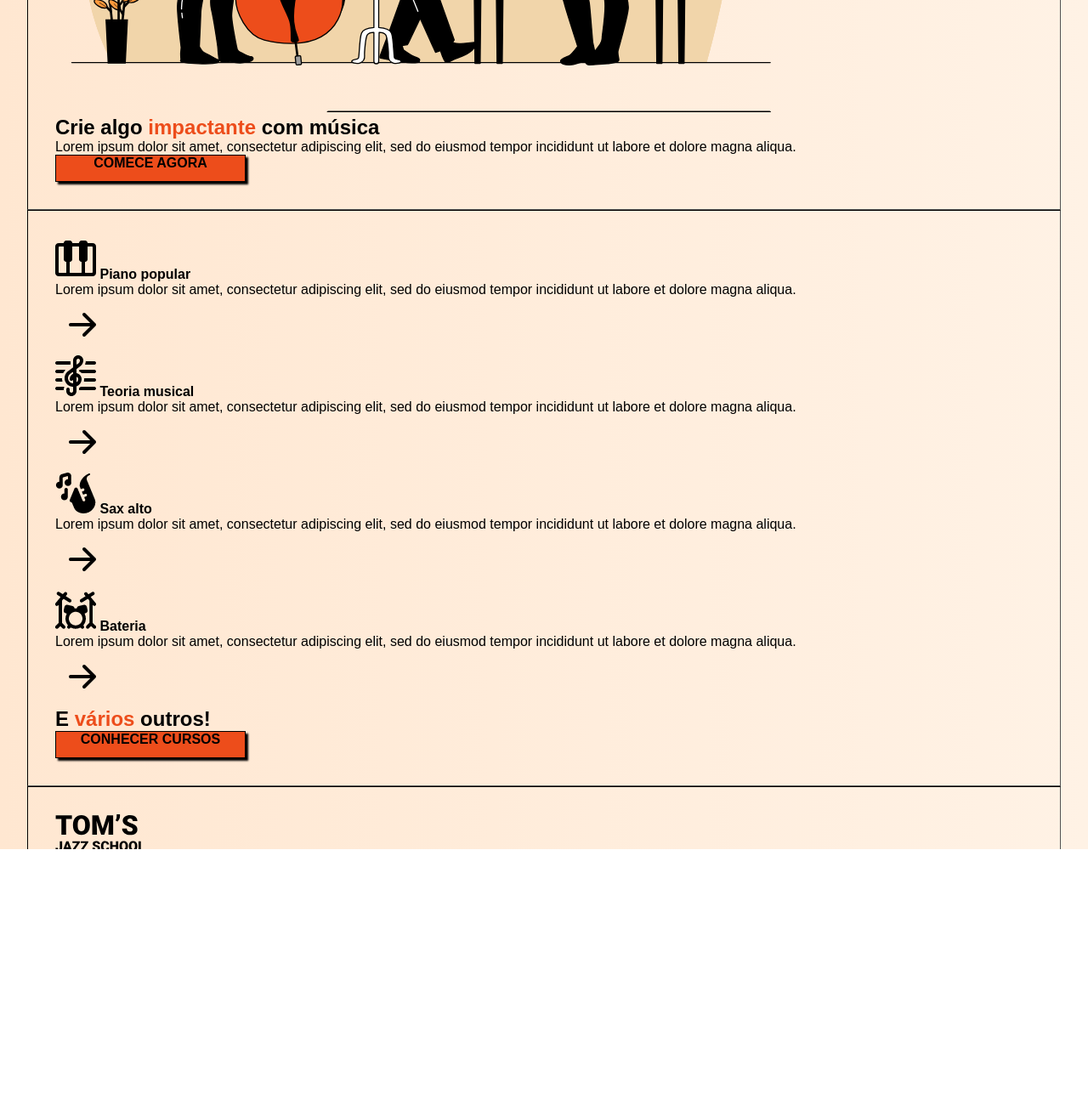
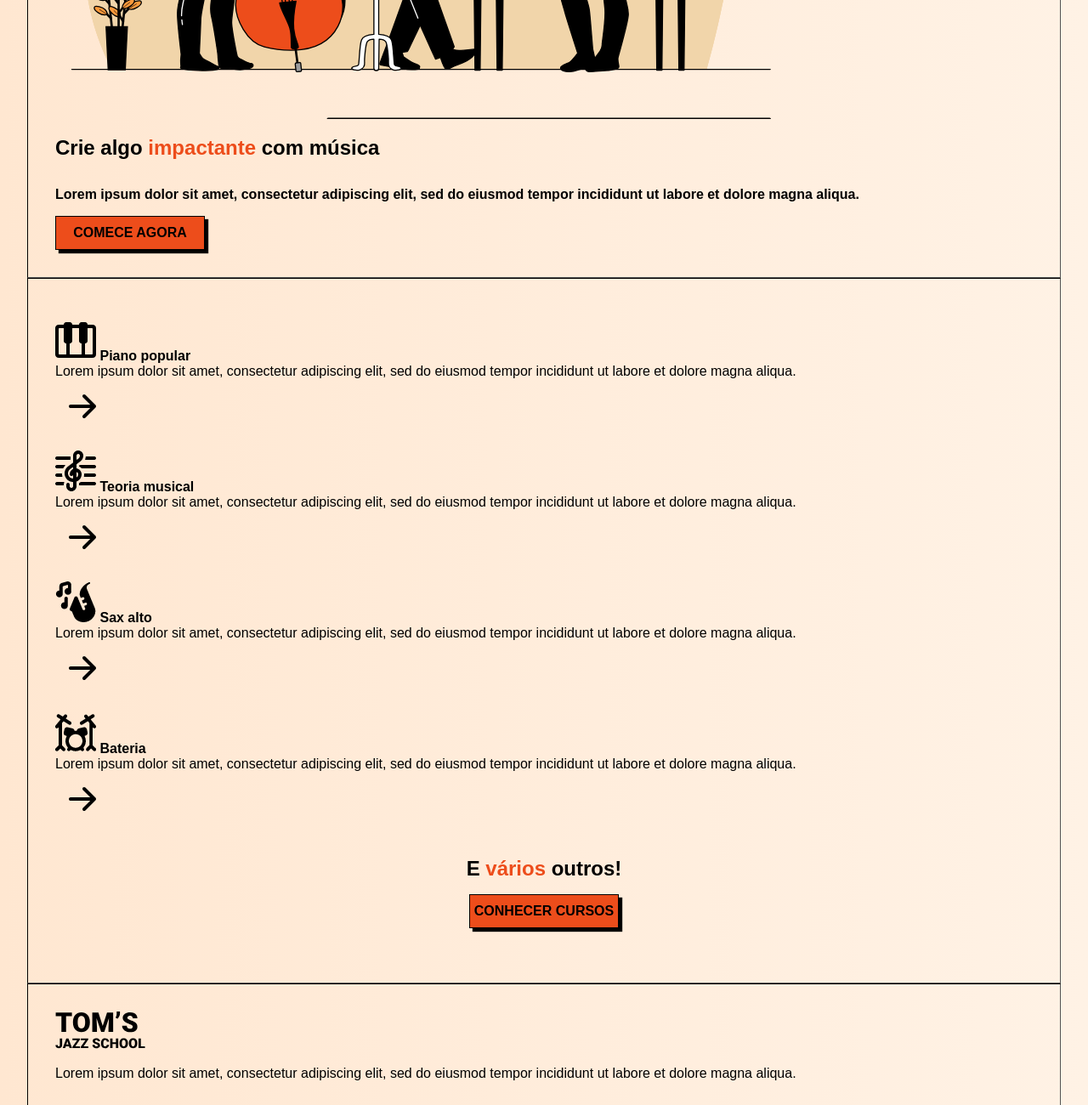
Before and after one commit to LeoDuarte37/Landing-Page-Praticando, a plain HTML site: page Landing Page/index.html in a window 1280 px wide. Shown: the part 780-2080 px from the top of the page at 85% size. Before the commit the page ends 1960 px from the top, so only its background shows below. Drawn offline with Linux system fonts and the light colour scheme.

Commit message:
Margin e outras estilizações
Adicionei as classes de margin em alguns elementos HTML, e algumas mudanças nos valores de estilizações de box-shadow, width, heigth.

```diff
--- a/Landing Page/index.css
+++ b/Landing Page/index.css
@@ -48,12 +48,15 @@ header img {
     margin: 2rem auto;
 }
 
+nav {
+    list-style: none;
+    font-weight: bold;
+    cursor: pointer;
+}
+
 header nav {
     display: grid;
     grid-template-columns: 1fr 1fr;
-    list-style: none;
-    font-weight: bold;
-
 }
 
 header nav li:nth-child(odd) {
@@ -62,18 +65,24 @@ header nav li:nth-child(odd) {
     text-align: right;
 }
 
+footer nav li {
+    margin: 2rem 0 2rem;
+}
+
 .button {
-    display: block;
-    width: 14rem;
-    height: 2rem;
-    text-align: center;
+    display: flex;
+    width: 11rem;
+    height: 2.5rem;
+    justify-content: center;
+    align-items: center;
     background-color: var(--color-primary);
     text-decoration: none;
     color: var(--color-black);
     font-weight: bold;
     text-transform: uppercase;
     border: 1px solid var(--color-black);
-    box-shadow: 3px 3px 2px;
+    box-shadow: 4px 4px 1px;
+    cursor: pointer;
 }
 
 .spans {
@@ -83,3 +92,6 @@ header nav li:nth-child(odd) {
 .bandaImg {
     max-width: 100%;
 }
+.conhecer h2{
+    text-align: center;
+}
--- a/Landing Page/index.html
+++ b/Landing Page/index.html
@@ -23,14 +23,14 @@
         <section>
             <img src="img/hero-img.svg" alt="Banda tocando" class="bandaImg">
 
-            <h1>Crie algo <span class="spans">impactante</span> com música</h1>
-            <p>Lorem ipsum dolor sit amet, consectetur adipiscing elit, sed do eiusmod tempor incididunt ut labore et dolore magna aliqua.</p>
+            <h1 class="marginT-1">Crie algo <span class="spans">impactante</span> com música</h1>
+            <p class="marginT-2"><strong>Lorem ipsum dolor sit amet, consectetur adipiscing elit, sed do eiusmod tempor incididunt ut labore et dolore magna aliqua.</strong></p>
 
-            <a href="#" class="button">Comece agora</a>
+            <a href="#" class="button marginT-1">Comece agora</a>
         </section>
         <section>
             <div>
-                <article>
+                <article class="marginT-1">
                     <img src="img/piano.png" alt="Piano">
 
                     <strong>Piano popular</strong>
@@ -40,7 +40,7 @@
                         <img src="img/arrow-right.svg" alt="Ir para">
                     </a>
                 </article>
-                <article>
+                <article class="marginT-1">
                     <img src="img/clef.png" alt="Teoria">
 
                     <strong>Teoria musical</strong>
@@ -50,7 +50,7 @@
                         <img src="img/arrow-right.svg" alt="Ir para">
                     </a>
                 </article>
-                <article>
+                <article class="marginT-1">
                     <img src="img/sax.png" alt="Sax alto">
 
                     <strong>Sax alto</strong>
@@ -60,7 +60,7 @@
                         <img src="img/arrow-right.svg" alt="Ir para">
                     </a>
                 </article>
-                <article>
+                <article class="marginT-1">
                     <img src="img/drums.png" alt="Bateria">
 
                     <strong>Bateria</strong>
@@ -71,15 +71,17 @@
                     </a>
                 </article>
 
-                <h2>E <span class="spans">vários</span> outros!</h2>
-                <a href="#" class="button">Conhecer cursos</a>
+                <div class="conhecer marginAuto marginT-2 marginB-2">
+                    <h2>E <span class="spans">vários</span> outros!</h2>
+                    <a href="#" class="button marginAuto marginT-1">Conhecer cursos</a>
+                </div>
             </div>
         </section>
     </main>
     <footer>
         <div>
             <img src="img/logo.svg" alt="Tom's Jazz School">
-            <p>Lorem ipsum dolor sit amet, consectetur adipiscing elit, sed do eiusmod tempor incididunt ut labore et dolore magna aliqua.</p>
+            <p class="marginT-1">Lorem ipsum dolor sit amet, consectetur adipiscing elit, sed do eiusmod tempor incididunt ut labore et dolore magna aliqua.</p>
         </div>
 
         <nav>
@@ -94,9 +96,9 @@
                 <strong>Receba materiais gratuitos no seu email</strong>
             </label>
 
-            <input type="text" name="email" id="email" placeholder="E-mail:">
+            <input type="text" name="email" id="email" placeholder="E-mail:" class="marginT-1">
 
-            <a href="#" class="button">Quero receber</a>
+            <a href="#" class="button marginT-1">Quero receber</a>
         </form>
     </footer>
 </body>
```
